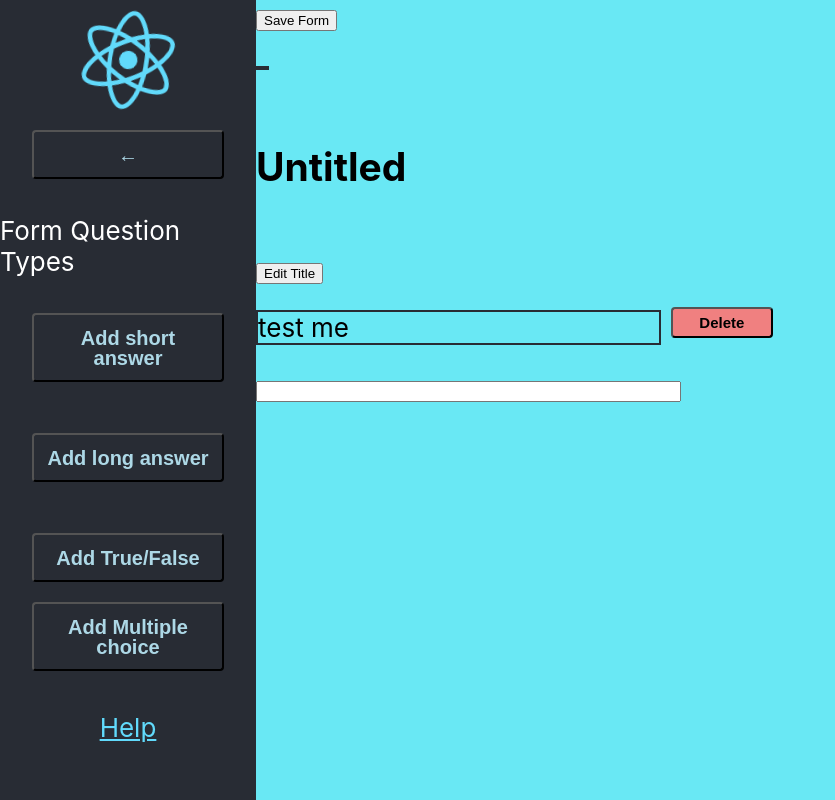
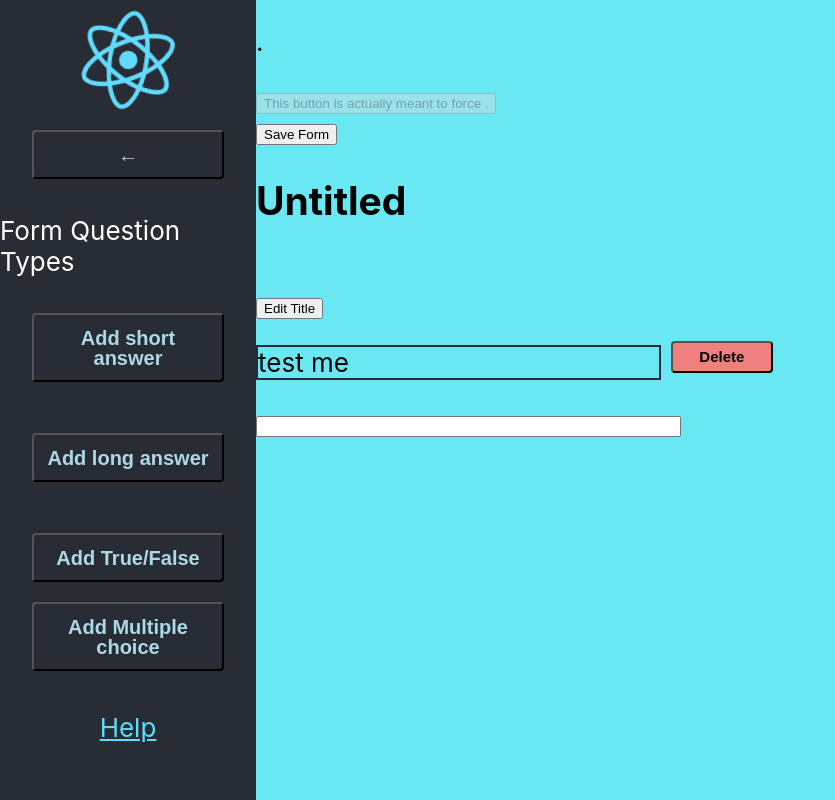
Before and after one commit to conrad1451/formbuilder-frontend, a React (Create React App) app: page /new-form in a window 1280 px wide. Shown: the whole page, without its empty margins (0-835 px from the left). Built offline with nearby package versions, Linux system fonts and the light colour scheme.

Commit message:
fix: tame CSS for positioning components

```diff
--- a/src/App.css
+++ b/src/App.css
@@ -117,6 +117,17 @@
   display: inline-block;
   width: auto;
 }
+
+.platformContent {
+  width: 80%;
+  display: inline-block;
+}
+.platformMargin {
+  /* width: 15%; */
+  width: auto;
+  display: inline-block;
+}
+
 
 .formbuttons {
   align-items: center;
--- a/src/pages/FormPage.tsx
+++ b/src/pages/FormPage.tsx
@@ -802,17 +802,19 @@ const App3: React.FC = () => {
 
            </div>
            <div className='App-rightside'>
-           <div className="platformAlignment">
+            <div className="platformMargin">
+            <p className={false ? "hasBorder" : "noBorder"} contentEditable={false}> {"."} </p>
+              <button disabled={true} onClick={apiCall}>This button is actually meant to force  .</button>
             </div>
+            <div className="platformContent">
+
             <div className="platformAlignment">
               {/* <button onClick={apiCall}>Make API call</button> */}
             <button onClick={apiCall}>Save Form</button>
-
             {/* <h2> New Form </h2> */}
-
             {/* FIXME: editing title isn't working */}
             <br/>
-              <SmallTextFieldAlt isVisible={isEditingTitle} thisText={formName} setThisText={setFormName} />
+            {/* <SmallTextFieldAlt isVisible={isEditingTitle} thisText={formName} setThisText={setFormName} /> */}
             <EditableTextModuleTitle myText={formName} setMyText={setFormName} isEditing={isEditingTitle} theFontSize={"h2"}/>
             {/* <EditableTextModule myText={formName} isEditing={isEditingTitle} theFontSize={"h2"}/> */}
             <br/>
@@ -826,6 +828,12 @@ const App3: React.FC = () => {
             </div>
             <div className="platformAlignment">
             </div>
+
+            </div>
+            {/* <div className="platformMargin">
+              <p color="red">dddd</p>
+            </div> */}
+
 
            </div>
     </>
```
Lines whose indentation alone changed are shown as unchanged.
